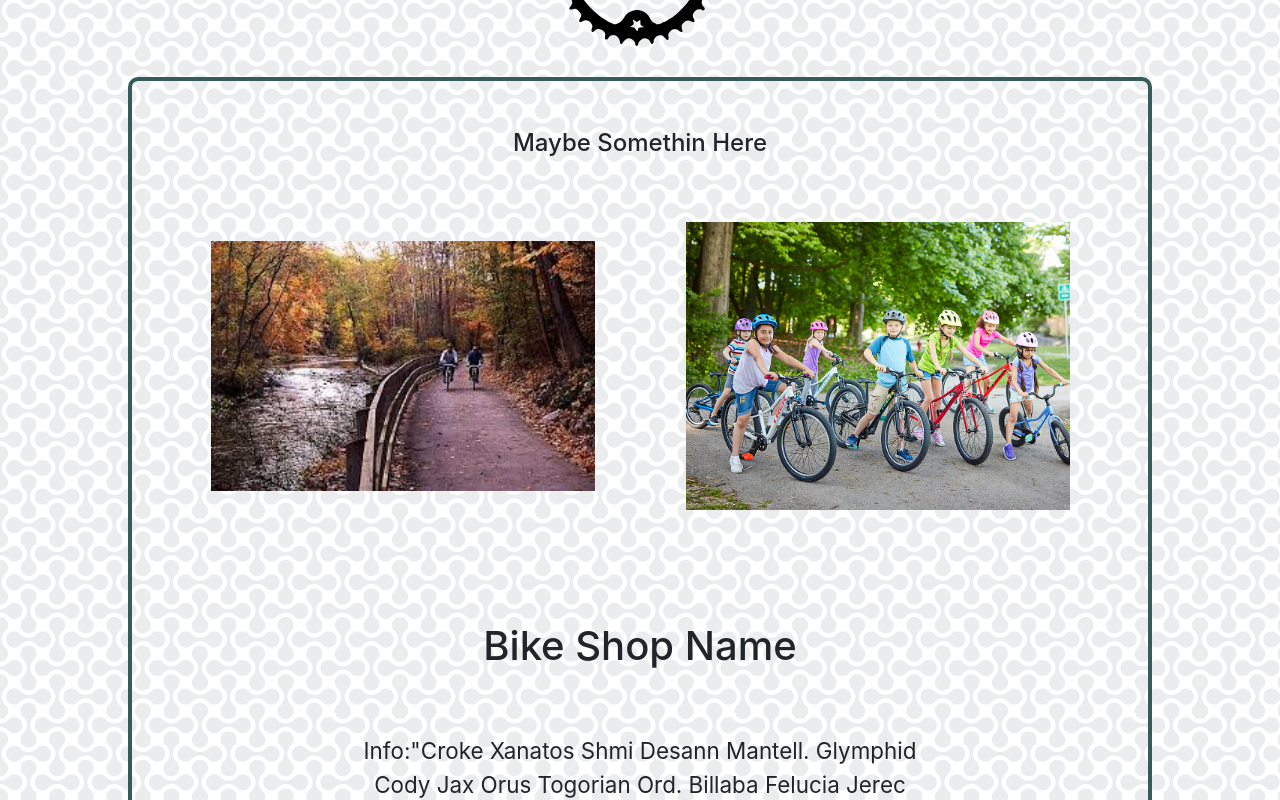
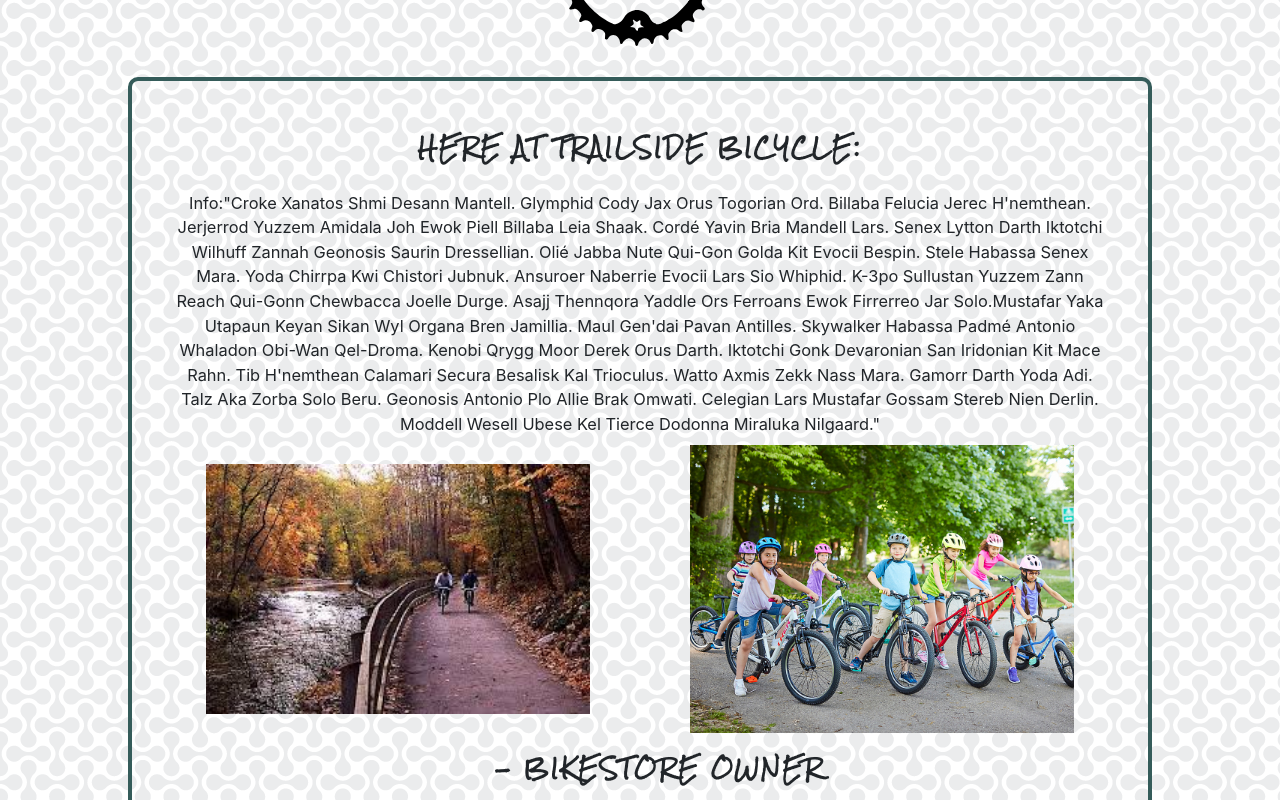
Before and after one commit to JustinBrown123/Bike-Store-React, a React (Create React App) app: page / in a window 1280 px wide. Shown: the part 240-1040 px from the top of the page. Built offline with nearby package versions, Linux system fonts and the light colour scheme.

Commit message:
starting css

```diff
--- a/public/index.html
+++ b/public/index.html
@@ -28,7 +28,7 @@
     <link rel="stylesheet" href="https://use.fontawesome.com/releases/v5.14.0/css/all.css" integrity="sha384-HzLeBuhoNPvSl5KYnjx0BT+WB0QEEqLprO+NBkkk5gbc67FTaL7XIGa2w1L0Xbgc" crossorigin="anonymous">
 
 
-    <title>Bike Store Template</title>
+    <title>Trail Side Bicycles</title>
 
   </head>
   <body>
--- a/src/App.css
+++ b/src/App.css
@@ -16,3 +16,15 @@ body{
   letter-spacing: .3rem;
   text-transform: uppercase;
 }
+.article-text{
+  font-size: calc(.5vw + 10px);
+}
+.article-title{
+  padding: .75vw;
+  line-height: 1.8;
+  font-family: 'Rock Salt', cursive;
+  font-size: calc(1vw + 8px);
+  font-weight: 900;
+  letter-spacing: 2px;
+  text-transform: uppercase;
+}
--- a/src/components/Home.js
+++ b/src/components/Home.js
@@ -12,9 +12,12 @@ export default class Home extends Component {
                 </HomeLogo>
                 <StyledTextContainer>
                 <div className="row">
-                    <div className="col-lg-12 text-center pb-5">
-                        <h4>Maybe somethin here</h4>
+                    <div className="col-lg-12 text-center article-title pb-4">
+                        Here at Trailside Bicycle:
                     </div>
+                </div>
+                <div className="row  w-95 text-center m-auto article-text">
+                info:"Croke xanatos shmi desann mantell. Glymphid cody jax orus togorian ord. Billaba felucia jerec h'nemthean. Jerjerrod yuzzem amidala joh ewok piell billaba leia shaak. Cordé yavin bria mandell lars. Senex lytton darth iktotchi wilhuff zannah geonosis saurin dressellian. Olié jabba nute qui-gon golda kit evocii bespin. Stele habassa senex mara. Yoda chirrpa kwi chistori jubnuk. Ansuroer naberrie evocii lars sio whiphid. K-3po sullustan yuzzem zann reach qui-gonn chewbacca joelle durge. Asajj thennqora yaddle ors ferroans ewok firrerreo jar solo.Mustafar yaka utapaun keyan sikan wyl organa bren jamillia. Maul gen'dai pavan antilles. Skywalker habassa padmé antonio whaladon obi-wan qel-droma. Kenobi qrygg moor derek orus darth. Iktotchi gonk devaronian san iridonian kit mace rahn. Tib h'nemthean calamari secura besalisk kal trioculus. Watto axmis zekk nass mara. Gamorr darth yoda adi. Talz aka zorba solo beru. Geonosis antonio plo allie brak omwati. Celegian lars mustafar gossam stereb nien derlin. Moddell wesell ubese kel tierce dodonna miraluka nilgaard."
                 </div>
                 <div className="row">
                     <div className="col p-2 text-center m-auto main-pic">
@@ -25,13 +28,8 @@ export default class Home extends Component {
                     </div>
 
                 </div>
-                <div className="color-line p-5"></div>
-                <h1 className="p-2 text-center">Bike shop name</h1>
-                <div className="row p-5 w-75 text-center m-auto ">
-                info:"Croke xanatos shmi desann mantell. Glymphid cody jax orus togorian ord. Billaba felucia jerec h'nemthean. Jerjerrod yuzzem amidala joh ewok piell billaba leia shaak. Cordé yavin bria mandell lars. Senex lytton darth iktotchi wilhuff zannah geonosis saurin dressellian. Olié jabba nute qui-gon golda kit evocii bespin. Stele habassa senex mara. Yoda chirrpa kwi chistori jubnuk. Ansuroer naberrie evocii lars sio whiphid. K-3po sullustan yuzzem zann reach qui-gonn chewbacca joelle durge. Asajj thennqora yaddle ors ferroans ewok firrerreo jar solo.Mustafar yaka utapaun keyan sikan wyl organa bren jamillia. Maul gen'dai pavan antilles. Skywalker habassa padmé antonio whaladon obi-wan qel-droma. Kenobi qrygg moor derek orus darth. Iktotchi gonk devaronian san iridonian kit mace rahn. Tib h'nemthean calamari secura besalisk kal trioculus. Watto axmis zekk nass mara. Gamorr darth yoda adi. Talz aka zorba solo beru. Geonosis antonio plo allie brak omwati. Celegian lars mustafar gossam stereb nien derlin. Moddell wesell ubese kel tierce dodonna miraluka nilgaard."
 
-                </div>
-                <h5 className="text-center pl-5"> - BikeStore Owner </h5>
+                <h5 className="text-center pl-5 article-title"> - BikeStore Owner </h5>
                 </StyledTextContainer>
             </div>
 
--- a/src/components/News.js
+++ b/src/components/News.js
@@ -14,7 +14,7 @@ import {StyledTextContainer} from './StyledTextContainer'
             <StyledTextContainer className="w-50 mt-5">
 
             <h3 className="mb-5">Keep up with us on facebook</h3>
-            <Iframe src="https://www.facebook.com/plugins/page.php?href=https%3A%2F%2Fwww.facebook.com%2Ffacebook&tabs=timeline&width=340&height=400&small_header=true&adapt_container_width=true&hide_cover=false&show_facepile=true&appId" width="340" height="400"className="m-auto" scrolling="no" frameborder="0" allowTransparency="true" allow="encrypted-media"></Iframe>
+            <Iframe src="https://www.facebook.com/plugins/page.php?href=https%3A%2F%2Fwww.facebook.com%2Ftrailside.bicycle.71&tabs=timeline&width=340&height=400&small_header=true&adapt_container_width=true&hide_cover=false&show_facepile=true&appId" width="340" height="400" scrolling="no" frameborder="0" className="m-auto"  allowTransparency="true" allow="encrypted-media"></Iframe>
             </StyledTextContainer>
 
             <StyledTextContainer className="w-50 mt-5">
--- a/src/components/StyledTextContainer.js
+++ b/src/components/StyledTextContainer.js
@@ -3,11 +3,14 @@ import styled from 'styled-components'
 export const StyledTextContainer = styled.div`
 text-align: center;
 margin: 1rem auto;
-padding: 3rem;
+padding: 3vw;
 width: 80%;
 min-width: 280px;
 text-transform: capitalize;
 font-size: 1.4rem;
 border: .25rem solid var(--darkColor);
 border-radius: 10px;
+@media (max-width: 768px){
+    padding: 8vw;
+}
 `
```
